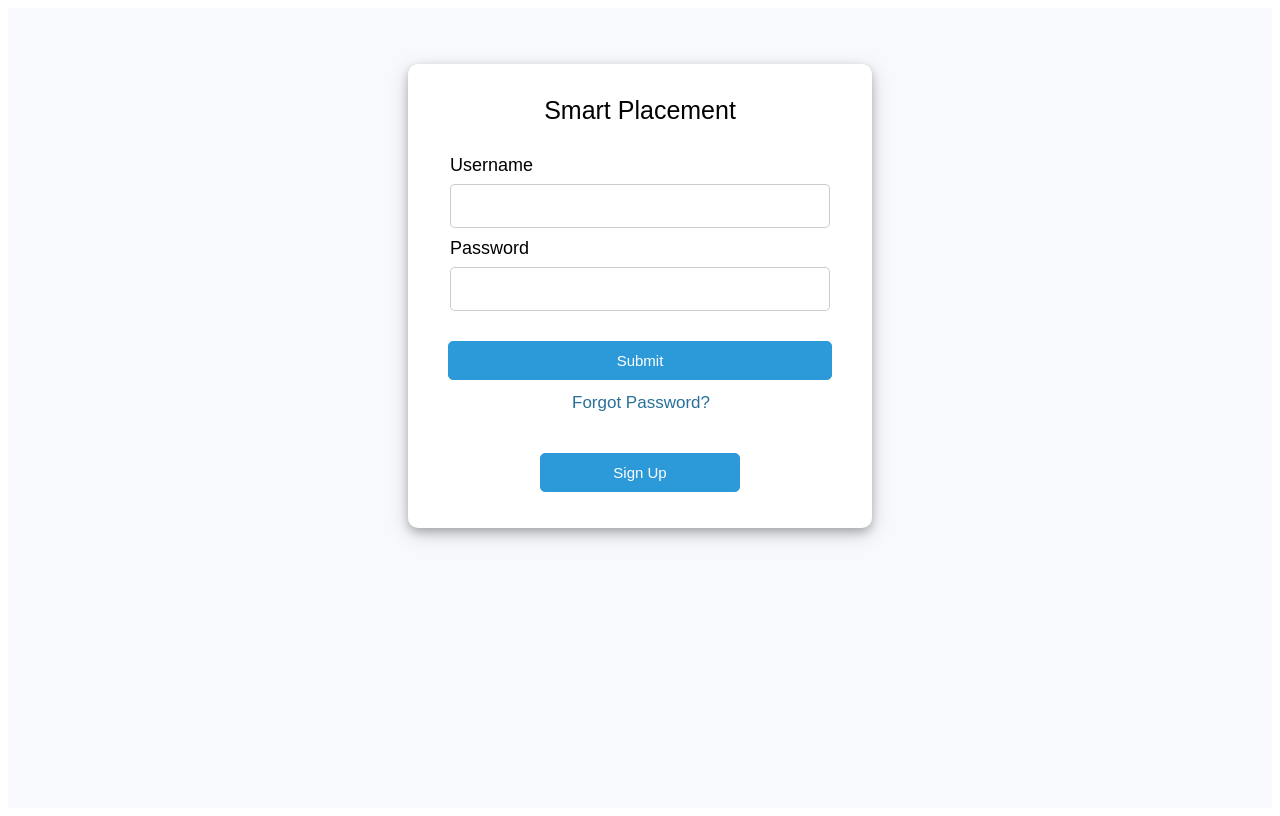
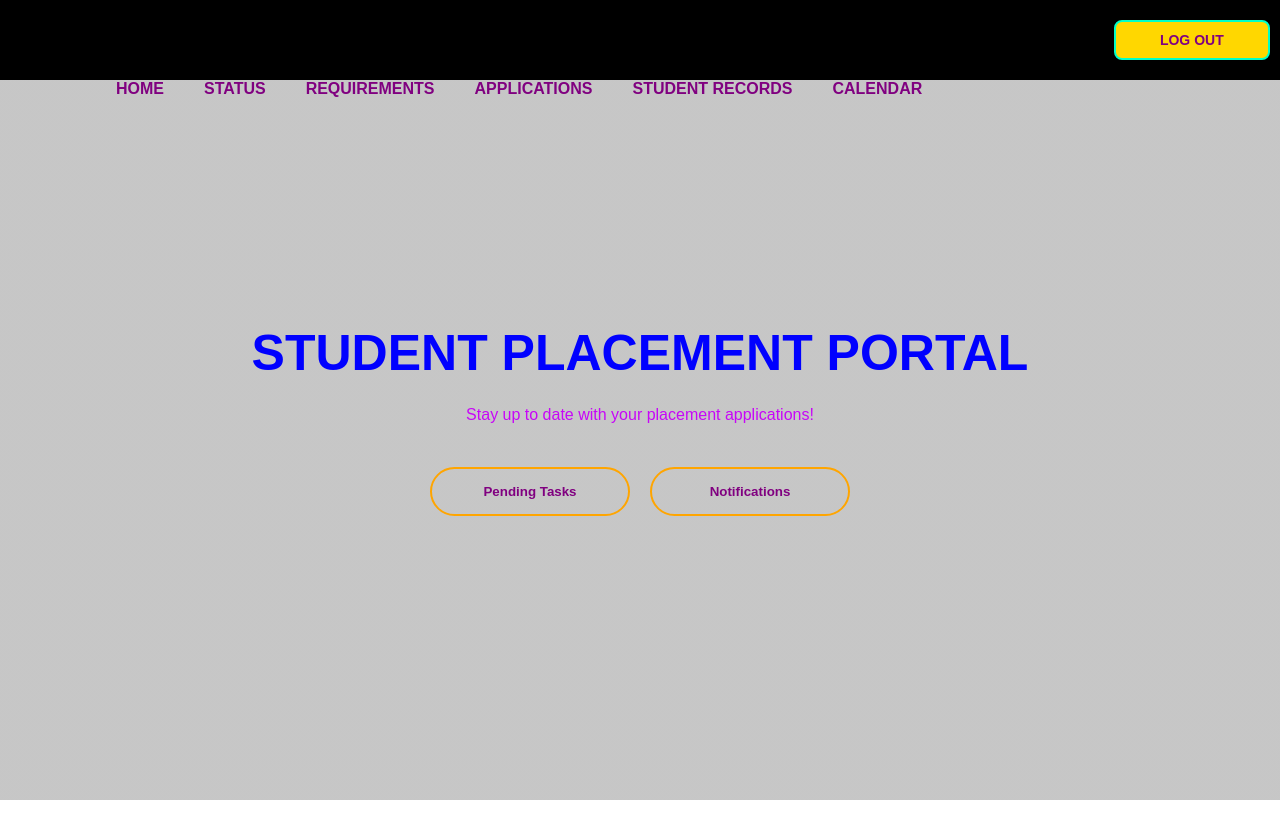
Before and after one commit to hasib-9200/SmartPlacement, a React (Create React App) app: page /homepage in a window 1280 px wide. Built offline with nearby package versions, Linux system fonts and the light colour scheme.

Commit message:
first-commit

```diff
--- a/package.json
+++ b/package.json
@@ -9,6 +9,7 @@
     "@testing-library/user-event": "^13.5.0",
     "react": "^18.1.0",
     "react-dom": "^18.1.0",
+    "react-router-dom": "^5.3.3",
     "react-scripts": "5.0.1",
     "web-vitals": "^2.1.4"
   },
--- a/src/App.js
+++ b/src/App.js
@@ -1,91 +1,18 @@
-import React, { useState } from "react";
-import SubmitButton from "./components/SubmitButton"
-import SignupButton from "./components/SignupButton";
-
-import "./styles.css";
+import React from "react";
+import { BrowserRouter as Router, Route, Switch } from "react-router-dom";
+import Login from "./Pages/Login";
+import Homepage from "./Pages/Homepage";
 
 function App() {
-  // React States
-  const [errorMessages, setErrorMessages] = useState({});
-  const [isSubmitted, setIsSubmitted] = useState(false);
+  return(
+    <Router>
+      <Switch>
+        <Route exact path="/login" component = {Login}/>
+        <Route exact path="/homepage" component = {()=><Homepage authorized={true}/>}/>
+      </Switch>
+    </Router>
+  )
 
-  // User Login info
-  const database = [
-    {
-      username: "name",
-      password: "password"
-    },
-    {
-      username: "name1",
-      password: "password1"
-    }
-  ];
-
-  const errors = {
-    uname: "invalid username",
-    pass: "invalid password"
-  };
-
-  const handleSubmit = (event) => {
-    //Prevent page reload
-    event.preventDefault();
-
-    var { uname, pass } = document.forms[0];
-
-    // Find user login info
-    const userData = database.find((user) => user.username === uname.value);
-
-    // Compare user info
-    if (userData) {
-      if (userData.password !== pass.value) {
-        // Invalid password
-        setErrorMessages({ name: "pass", message: errors.pass });
-      } else {
-        setIsSubmitted(true);
-      }
-    } else {
-      // Username not found
-      setErrorMessages({ name: "uname", message: errors.uname });
-    }
-  };
-
-  // Generate JSX code for error message
-  const renderErrorMessage = (name) =>
-    name === errorMessages.name && (
-      <div className="error">{errorMessages.message}</div>
-    );
-
-  // JSX code for login form
-  const renderForm = (
-    <div className="form">
-      <form onSubmit={handleSubmit}>
-        <div className="input-container">
-          <label>Username </label>
-          <input type="text" name="uname" required />
-          {renderErrorMessage("uname")}
-        </div>
-        <div className="input-container">
-          <label>Password </label>
-          <input type="password" name="pass" required />
-          {renderErrorMessage("pass")}
-        </div>
-        <SubmitButton/>
-        <span class="forgotPassword">
-          <a href="aaa.html">Forgot Password?</a>
-        </span>
-        <SignupButton style={{textAlign: 'center', top:'100px'}}/>
-      </form>
-    </div>
-  );
-
-  return (
-    <div className="app">
-      <div className="login-form">
-        <div className="title" style={{textAlign: 'center', marginBottom:'30px'}}>Smart Placement</div>
-        {isSubmitted ? <div>User is successfully logged in</div> : renderForm}
-      </div>
-    </div>
-  );
 }
 
 export default App;
--- /dev/null
+++ b/src/Pages/Homepage.js
@@ -0,0 +1,36 @@
+import React from 'react'
+import { Redirect } from 'react-router-dom'
+import "../Style/homepage.css";
+const Homepage = ({authorized}) => {
+    if(!authorized){
+        return <Redirect to="/login"/>;
+    }
+  return (
+    <div className="banner">
+        <div className="logout">
+            <a href="/#">Log Out</a>
+        </div>
+        <div className="navbar">
+            {/* <img src="images/My project.png" className="logo" /> */}
+            <ul>
+                <li><a href="/#">Home</a></li>
+                <li><a href="/#">Status</a></li>
+                <li><a href="/#">Requirements</a></li>
+                <li><a href="/#">Applications</a></li>
+                <li><a href="/#">Student Records</a></li>
+                <li><a href="/#">Calendar</a></li>
+            </ul>
+        </div>
+        <div className="content">
+            <h2>STUDENT PLACEMENT PORTAL</h2>
+            <p>Stay up to date with your placement applications!</p>
+            <div>
+                <button className='newButton'><span></span>Pending Tasks</button>
+                <button className='newButton'><span></span>Notifications</button>
+            </div>
+        </div>
+  </div>
+  )
+}
+
+export default Homepage
--- /dev/null
+++ b/src/Pages/Login.js
@@ -0,0 +1,94 @@
+import React, { useState } from "react";
+import { useHistory } from "react-router-dom";
+import SubmitButton from "../components/SubmitButton";
+import SignupButton from "../components/SignupButton";
+import "../Style/styles.css";
+
+const Login = () =>  {
+    // React States
+    const [errorMessages, setErrorMessages] = useState({});
+    const [isSubmitted, setIsSubmitted] = useState(false);
+
+    // User Login info
+    const database = [
+      {
+        username: "name",
+        password: "password"
+      },
+      {
+        username: "name1",
+        password: "password1"
+      }
+    ];
+
+    const errors = {
+      uname: "invalid username",
+      pass: "invalid password"
+    };
+
+    const handleSubmit = (event) => {
+      //Prevent page reload
+      event.preventDefault();
+
+      var { uname, pass } = document.forms[0];
+
+      // Find user login info
+      const userData = database.find((user) => user.username === uname.value);
+
+      // Compare user info
+      if (userData) {
+        if (userData.password !== pass.value) {
+          // Invalid password
+          setErrorMessages({ name: "pass", message: errors.pass });
+        } else {
+          setIsSubmitted(true);
+        }
+      } else {
+        // Username not found
+        setErrorMessages({ name: "uname", message: errors.uname });
+      }
+    };
+
+    // Generate JSX code for error message
+    const renderErrorMessage = (name) =>
+      name === errorMessages.name && (
+        <div className="error">{errorMessages.message}</div>
+      );
+
+    // JSX code for login form
+    const renderForm = (
+      <div className="form">
+        <form onSubmit={handleSubmit}>
+          <div className="input-container">
+            <label>Username </label>
+            <input type="text" name="uname" required />
+            {renderErrorMessage("uname")}
+          </div>
+          <div className="input-container">
+            <label>Password </label>
+            <input type="password" name="pass" required />
+            {renderErrorMessage("pass")}
+          </div>
+          <SubmitButton/>
+          <div className="forgotPassword">
+            <a href="aaa.html">Forgot Password?</a>
+          </div>
+          <SignupButton style={{textAlign: 'center', top:'100px'}}/>
+        </form>
+      </div>
+    );
+
+    let history = useHistory();
+    return (
+        <div className="app">
+            <div className="slogan">
+                <div className="sloganTitle">Smart Placement </div><br/>
+                <div className="sloganStatement">We help you with all your placement needs. </div>
+            </div>
+            <div className="login-form">
+                {isSubmitted ? history.push("/homepage"): renderForm}
+            </div>
+        </div>
+    );
+}
+export default Login
--- /dev/null
+++ b/src/Style/homepage.css
@@ -0,0 +1,152 @@
+*{
+    margin: 0;
+    padding: 0;
+    font-family: sans-serif;
+}
+
+.banner{
+    width: 100%;
+    height: 100vh;
+    background-image: linear-gradient(rgba(0,0,0,0.2), rgba(0,0,0,0.2));
+    background-color: rgb(248, 248, 248);
+    background-size: cover;
+    background-position: center;
+}
+
+.navbar{
+    width: 85%;
+    margin: auto;
+    padding: 0;
+    display: flex;
+    align-items: center;
+    justify-content: space-between;
+}
+
+.logo{
+    width: 120px;
+    cursor: pointer;
+}
+
+.navbar ul li {
+    list-style: none;
+    display: inline-block;
+    margin: 0 20px;
+    position: relative;
+}
+
+.navbar ul li a{
+    text-decoration: none;
+    color: purple;
+    font-weight: bold;
+    text-transform: uppercase;
+}
+
+.navbar ul li a:hover{
+    color: blue;
+    border-radius: 20px;
+    border: 2px solid rgb(0, 255, 200);
+    padding: 8px;
+}
+
+.navbar ul li::after {
+    content: '';
+    height: 2px;
+    width: 0;
+    background: orange;
+    position: absolute;
+    left: 0;
+    bottom: -15px;
+    transition: 0.5s;
+}
+
+.navbar ul li:hover::after {
+    width: 100%;
+    border-radius: 15px;
+    border: 2px solid red;
+}
+
+.content{
+    width: 100%;
+    position: absolute;
+    top: 50%;
+    transform: translateY(-50%);
+    text-align: center;
+    color: blue;
+}
+
+.content h2{
+    font-size: 50px;
+    margin-top: 60px;
+}
+
+.content p{
+    margin: 20px auto;
+    font-weight: 100;
+    line-height: 25px;
+    color: rgb(199, 7, 247);
+}
+
+.newButton{
+    width: 200px;
+    padding: 15px 0;
+    text-align: center;
+    margin: 20px 10px;
+    border-radius: 25px;
+    font-weight: bold;
+    border: 2px solid orange;
+    background: transparent;
+    color: purple;
+    cursor: pointer;
+    position: relative;
+    overflow: hidden;
+}
+
+span{
+    background: rgb(3, 248, 215);
+    height: 100%;
+    width: 0;
+    border-radius: 25px;
+    position: absolute;
+    left: 0;
+    bottom: 0;
+    z-index: -1;
+    transition: 0.5s;
+}
+
+.newButton:hover span{
+    width: 100%;
+}
+
+.newButton:hover{
+    border: none;
+    text-transform: uppercase;
+    color: blue;
+}
+
+.logout{
+    text-align: right;
+    background-color: black;
+}
+
+.logout a{
+    border-radius: 8px;
+    text-align: center;
+    border: 2px solid rgb(0, 255, 200);
+    padding: 10px 25px;
+    text-decoration: none;
+    text-transform: uppercase;
+    font-size: 14px;
+    margin: 20px 10px;
+    display: inline-block;
+    color: purple;
+    width: 8%;
+    background-color: gold;
+    font-weight: bold;
+}
+
+.logout a:hover {
+    background: red;
+    color: blue;
+    transition: .5s;
+    font-weight: bold;
+}
--- a/src/styles.css
+++ b/src/Style/styles.css
@@ -47,12 +47,13 @@
   .login-form {
     position: absolute;
     width: 400px;
-    height:400px;
+    height:320px;
     border-radius: 10px;
     background-color: white;
     padding: 2rem;
     box-shadow: 0 4px 8px 0 rgba(0, 0, 0, 0.2), 0 6px 20px 0 rgba(0, 0, 0, 0.19);
     top: 4rem;
+    right: 20%;
   }
 
   .list-container {
@@ -77,7 +78,7 @@
     margin: 10px;
   }
 
-  .signupButton>button{
+  .signupButton{
     margin-top: 50px;
     cursor: pointer;
     font-size: 15px;
@@ -87,15 +88,16 @@
     color: #fff;
     padding: 10px 20px;
     border-radius: 5px;
+
   }
 
-  .signupButton>button:hover{
+  .signupButton:hover{
     background: #5095c9;
   }
 
   .forgotPassword>a{
     font-size: 17px;
-    color: #287099;
+    color: #008acf;
     position: relative;
     left:33%;
     top:10px;
@@ -105,3 +107,21 @@
   .forgotPassword>a:hover{
       text-decoration: underline;
   }
+
+  .slogan{
+    position: absolute;
+    left: 20%;
+    top:20%;
+  }
+
+  .sloganTitle{
+    color: #2c9ad9;
+    font-size: 50px;
+    font-weight: bold;
+  }
+
+  .sloganStatement{
+    position: absolute;
+    bottom: -40px;
+    font-size: 25px;
+  }
--- a/src/components/SignupButton.js
+++ b/src/components/SignupButton.js
@@ -2,8 +2,8 @@ import React from 'react'
 
 const SignupButton = ({style}) => {
   return (
-    <div className="signupButton" style={style}>
-        <button>Sign Up</button>
+    <div style={style}>
+        <button className="signupButton" >Sign Up</button>
     </div>
   )
 }
--- a/src/components/SubmitButton.js
+++ b/src/components/SubmitButton.js
@@ -1,7 +1,7 @@
 const SubmitButton = () => {
   return (
     <div className="button-container">
-      <input type="submit" />
+      <input type="submit" value="Login"/>
     </div>
   )
 }
```
Also changed, not shown: 1 other file (tests, documents, lock files or other folders).
